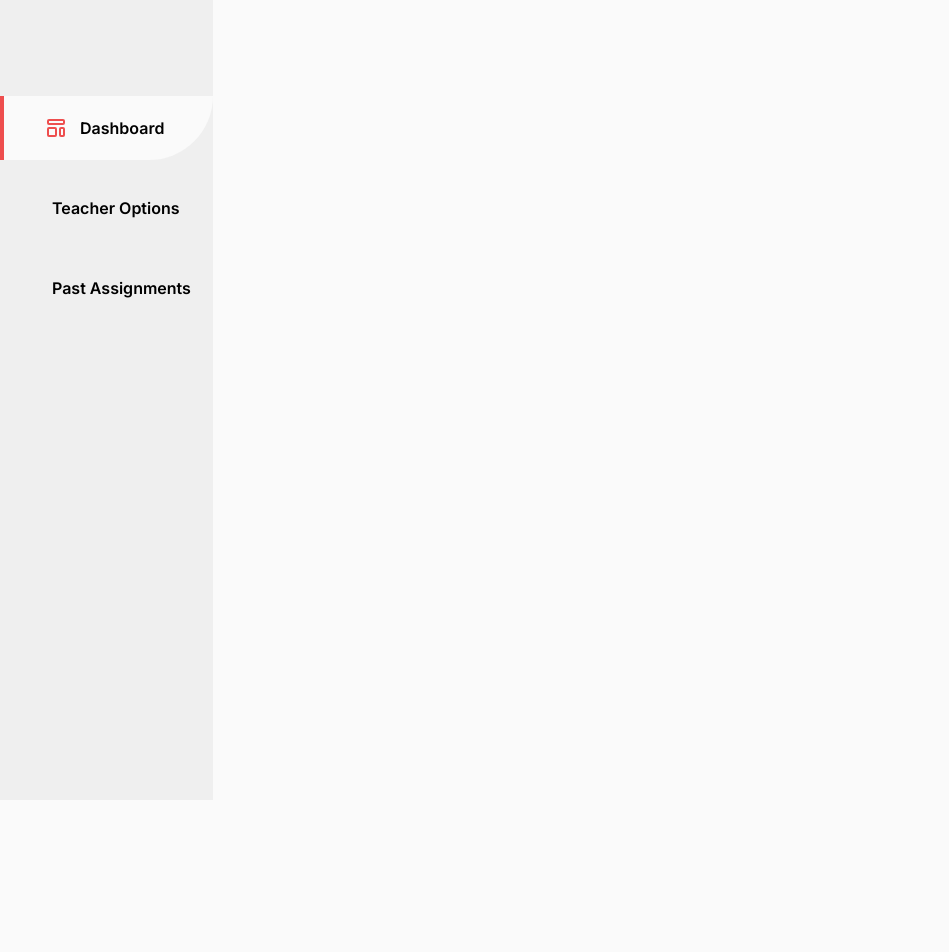
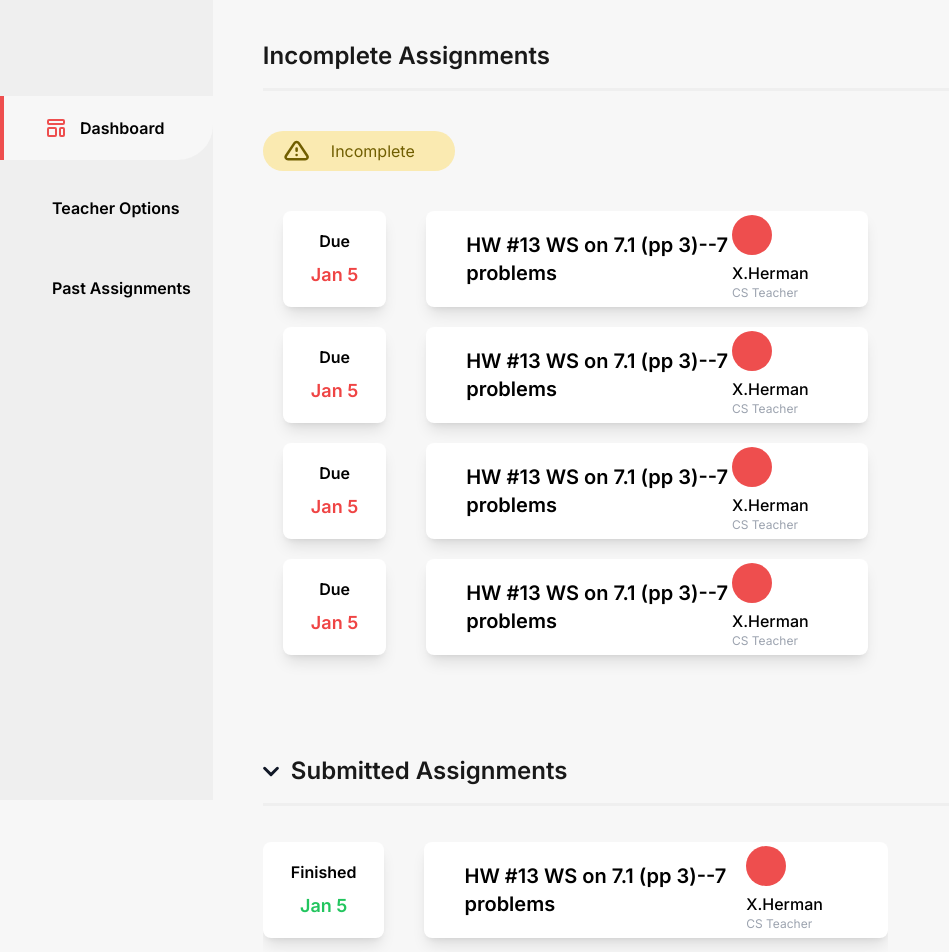
Before and after one commit to ExecO66/execo66-web, a Next.js app: page /dash in a window 1280 px wide. Shown: the top 952 px of the page, without its empty margins (0-949 px from the left). Before the commit the page ends 800 px from the top, so only its background shows below. Built offline with nearby package versions, Linux system fonts and the light colour scheme.

Commit message:
Added static assignments page

```diff
--- /dev/null
+++ b/src/components/DateBox.tsx
@@ -0,0 +1,29 @@
+import { FC, HTMLAttributes } from "react";
+
+interface DateBoxProps extends HTMLAttributes<HTMLDivElement> {
+  title: string;
+  dateStr: string;
+  dateProps?: HTMLAttributes<HTMLDivElement>;
+}
+
+export const DateBox: FC<DateBoxProps> = ({
+  title,
+  dateStr,
+  dateProps,
+  className = "w-52 h-52",
+  style,
+}) => (
+  <div className={className} style={style}>
+    <h1 className="font-semibold">{title}</h1>
+    <h1
+      {...dateProps}
+      className={
+        `whitespace-nowrap text-lg font-semibold` +
+          " " +
+          dateProps?.className || ""
+      }
+    >
+      {dateStr}
+    </h1>
+  </div>
+);
--- /dev/null
+++ b/src/components/HeaderText.tsx
@@ -0,0 +1,8 @@
+import { FC } from "react";
+
+export const HeaderText: FC = ({ children }) => (
+  <>
+    <h1 className="text-contrast font-semibold text-2xl">{children}</h1>
+    <div className="w-full bg-secondary my-4" style={{ height: "3px" }}></div>
+  </>
+);
--- a/src/components/Nav.tsx
+++ b/src/components/Nav.tsx
@@ -10,7 +10,9 @@ export const Nav: FC = () => {
   const { pathname } = useRouter();
 
   return (
-    <div className="w-2/12 h-full bg-secondary">
+    <>
+      <div className="w-2/12 h-full relative"></div>
+      <div className="w-2/12 h-full fixed top-0 left-0 bg-secondary">
         <ul className="font-semibold text-md pt-24">
           <Link href="/dash" passHref>
             <a>
@@ -42,6 +44,7 @@ export const Nav: FC = () => {
           </Link>
         </ul>
       </div>
+    </>
   );
 };
 
@@ -58,9 +61,9 @@ const NavItem: FC<{
 }> = ({ title, pathname, matchPath, Icon }) => (
   <li
     className={`flex px-10 py-5 mb-4 hover:bg-primary relative select-none cursor-pointer ${
-      matchPath(pathname) &&
-      "bg-primary rounded-br-full border-l-4 border-punch"
+      matchPath(pathname) && "bg-primary border-l-4 border-punch"
     }`}
+    style={{ borderBottomRightRadius: "35px" }}
   >
     <Icon />
     <NavTitle>{title}</NavTitle>
--- /dev/null
+++ b/src/icons/ChevronDown.tsx
@@ -0,0 +1,20 @@
+import { IconComponent } from "types/IconComponent";
+
+export const SvgChevronDown: IconComponent = (props) => (
+  <svg
+    xmlns="http://www.w3.org/2000/svg"
+    width="11"
+    height="7"
+    fill="none"
+    viewBox="0 0 11 7"
+    {...props}
+  >
+    <path
+      stroke="#111827"
+      strokeLinecap="round"
+      strokeLinejoin="round"
+      strokeWidth="2"
+      d="M9.875 1.625L5.5 6 1.125 1.625"
+    ></path>
+  </svg>
+);
--- /dev/null
+++ b/src/icons/Warning.tsx
@@ -0,0 +1,19 @@
+import { IconComponent } from "types/IconComponent";
+
+export const SvgWarning: IconComponent = (props) => (
+  <svg
+    xmlns="http://www.w3.org/2000/svg"
+    width="11"
+    height="9"
+    fill="none"
+    viewBox="0 0 11 9"
+    {...props}
+  >
+    <path
+      stroke="#705E00"
+      strokeLinecap="round"
+      strokeLinejoin="round"
+      d="M5.346 3.516v.84m0 1.677h.005M1.975 7.71h6.743c.75 0 1.217-.7.843-1.259L6.189 1.42C5.815.86 4.878.86 4.503 1.42L1.132 6.452c-.375.56.094 1.259.843 1.259z"
+    ></path>
+  </svg>
+);
--- /dev/null
+++ b/src/modules/dashboard/AssignmentsPanelWrap.tsx
@@ -0,0 +1,10 @@
+import { FC } from "react";
+import { IncompleteAssignmentsList } from "./IncompleteAssignments";
+import { SubmittedAssignmentsList } from "./SubmittedAssignments";
+
+export const AssignmentsPanelWrap: FC = () => (
+  <div className="flex flex-col w-full">
+    <IncompleteAssignmentsList />
+    <SubmittedAssignmentsList />
+  </div>
+);
--- a/src/modules/dashboard/DashboardPage.tsx
+++ b/src/modules/dashboard/DashboardPage.tsx
@@ -1,10 +1,12 @@
 import { Nav } from "components/Nav";
 import { NextPage } from "next";
+import { AssignmentsPanelWrap } from "./AssignmentsPanelWrap";
 
 export const DashboardPage: NextPage = () => {
   return (
-    <div className="w-full h-full bg-primary relative">
+    <div className="w-full h-full bg-primary relative flex">
       <Nav />
+      <AssignmentsPanelWrap />
     </div>
   );
 };
--- /dev/null
+++ b/src/modules/dashboard/IncompleteAssignments.tsx
@@ -0,0 +1,56 @@
+import { DateBox } from "components/DateBox";
+import { HeaderText } from "components/HeaderText";
+import { SvgWarning } from "icons/Warning";
+import { FC } from "react";
+
+export const IncompleteAssignmentsList: FC = () => {
+  return (
+    <div className="w-full h-full bg-primary px-20 py-10">
+      <HeaderText>Incomplete Assignments</HeaderText>
+      <div className="mt-10 mb-5">
+        <IncompleteLabel />
+      </div>
+      <article className="w-2/3 p-5 flex flex-col gap-5">
+        {[1, 2, 3, 4].map((_, i) => (
+          <IncompleteAssignment key={i} />
+        ))}
+      </article>
+    </div>
+  );
+};
+
+const IncompleteAssignment: FC = () => {
+  return (
+    <div className="flex h-24 gap-10">
+      <DateBox
+        title="Due"
+        dateStr="Jan 5"
+        dateProps={{ className: "text-red-500" }}
+        className="shadow-lg bg-white rounded-lg p-7 flex flex-col items-center justify-center gap-2"
+      />
+      <div
+        className={
+          "w-full h-full shadow-lg bg-white rounded-lg p-10 flex items-center justify-between"
+        }
+      >
+        <h1 className="font-semibold text-xl">
+          HW #13 WS on 7.1 (pp 3)--7 problems
+        </h1>
+        <div>
+          <div className="inline-block mr-3 w-10 h-10 bg-punch rounded-full"></div>
+          <div className="inline-block">
+            <h3 className="font-medium">X.Herman</h3>
+            <h3 className="text-gray-400 text-xs">CS Teacher</h3>
+          </div>
+        </div>
+      </div>
+    </div>
+  );
+};
+
+const IncompleteLabel: FC = () => (
+  <div className="w-48 h-10 bg-yellow-light rounded-3xl px-5 flex items-center gap-5">
+    <SvgWarning className="w-7 h-7" />
+    <h3 className="text-yellow-dark">Incomplete</h3>
+  </div>
+);
--- /dev/null
+++ b/src/modules/dashboard/SubmittedAssignments.tsx
@@ -0,0 +1,69 @@
+import { DateBox } from "components/DateBox";
+import { HeaderText } from "components/HeaderText";
+import { SvgChevronDown } from "icons/ChevronDown";
+import { SvgWarning } from "icons/Warning";
+import { FC, useState } from "react";
+
+export const SubmittedAssignmentsList: FC = () => {
+  const [open, setOpen] = useState<boolean>(true);
+
+  return (
+    <div className="w-full h-full bg-primary px-20 py-10">
+      <div>
+        <div className="flex items-center gap-3">
+          <SvgChevronDown
+            className={`w-4 h-4 transition-all duration-300 ${
+              open ? "" : "-rotate-90"
+            }`}
+            onClick={() => setOpen(!open)}
+          />
+          <h1 className="text-contrast font-semibold text-2xl">
+            Submitted Assignments
+          </h1>
+        </div>
+        <div
+          className="w-full bg-secondary my-4"
+          style={{ height: "3px" }}
+        ></div>
+      </div>
+      <article
+        className={`w-2/3 py-5 flex flex-col gap-5 overflow-hidden ${
+          open ? "" : "max-h-0 py-0"
+        }`}
+      >
+        {[1, 2, 3, 4].map((_, i) => (
+          <SubmittedAssignment key={i} />
+        ))}
+      </article>
+    </div>
+  );
+};
+
+const SubmittedAssignment: FC = () => {
+  return (
+    <div className="flex h-24 gap-10">
+      <DateBox
+        title="Finished"
+        dateStr="Jan 5"
+        dateProps={{ className: "text-green-500" }}
+        className="shadow-lg bg-white rounded-lg p-7 flex flex-col items-center justify-center gap-2"
+      />
+      <div
+        className={
+          "w-full h-full shadow-lg bg-white rounded-lg p-10 flex items-center justify-between"
+        }
+      >
+        <h1 className="font-semibold text-xl">
+          HW #13 WS on 7.1 (pp 3)--7 problems
+        </h1>
+        <div>
+          <div className="inline-block mr-3 w-10 h-10 bg-punch rounded-full"></div>
+          <div className="inline-block">
+            <h3 className="font-medium">X.Herman</h3>
+            <h3 className="text-gray-400 text-xs">CS Teacher</h3>
+          </div>
+        </div>
+      </div>
+    </div>
+  );
+};
--- a/src/styles/globals.css
+++ b/src/styles/globals.css
@@ -5,10 +5,15 @@
 @tailwind utilities;
 
 :root {
-  --colors-primary: #fafafa;
+  --colors-primary: #f7f7f7;
   --colors-secondary: #efefef;
   --colors-contrast: #191919;
   --colors-punch: #ee4e4e;
+}
+
+html {
+  /* prevent overflow-y page reposition */
+  overflow-y: scroll;
 }
 
 html,
@@ -31,3 +36,15 @@ a {
 * {
   box-sizing: border-box;
 }
+
+.gradient-orange {
+  background: linear-gradient(89.62deg, #e07474 0%, #e8d849 100%);
+}
+
+.gradient-blue {
+  background: linear-gradient(89.62deg, #4dacdd 0%, #9a6af4 100%);
+}
+
+.gradient-green-purple {
+  background: linear-gradient(89.62deg, #74dac1 0%, #d577ed 100%);
+}
--- a/tailwind.config.js
+++ b/tailwind.config.js
@@ -1,12 +1,6 @@
 module.exports = {
   content: ["./src/**/*.{js,ts,jsx,tsx}"],
   theme: {
-    colors: {
-      primary: "var(--colors-primary)",
-      secondary: "var(--colors-secondary)",
-      contrast: "var(--colors-contrast)",
-      punch: "var(--colors-punch)",
-    },
     fontFamily: {
       primary: [
         "Inter",
@@ -23,7 +17,19 @@ module.exports = {
         "sans-serif",
       ],
     },
-    extend: {},
+    extend: {
+      colors: {
+        primary: "var(--colors-primary)",
+        secondary: "var(--colors-secondary)",
+        contrast: "var(--colors-contrast)",
+        punch: "var(--colors-punch)",
+        white: "#ffffff",
+        yellow: {
+          light: "#ffcd1d52",
+          dark: "#705E00",
+        },
+      },
+    },
   },
   plugins: [],
 };
```
Lines whose indentation alone changed are shown as unchanged.
